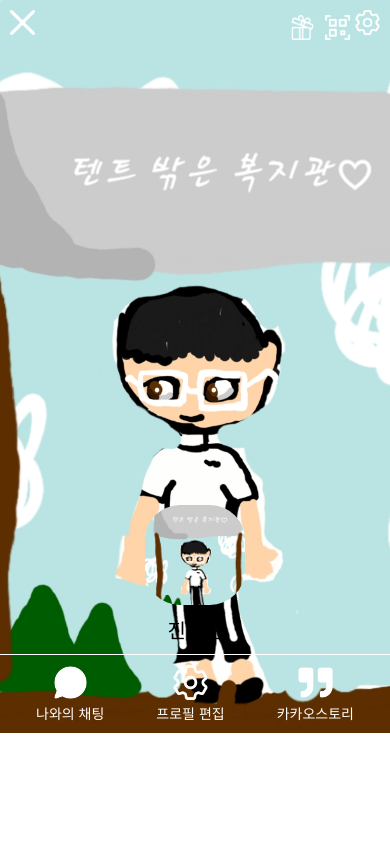
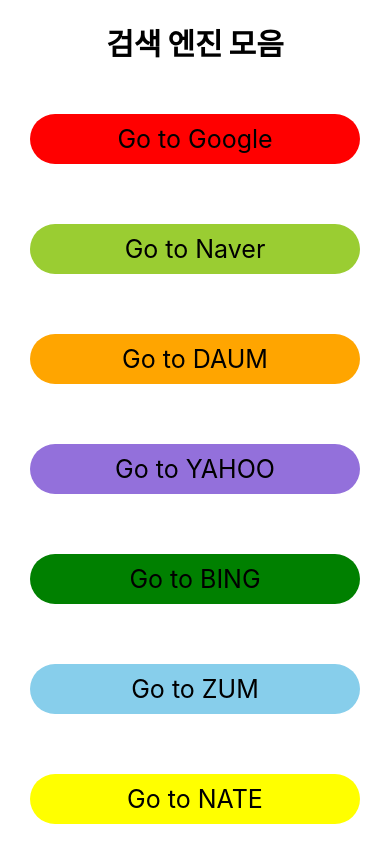
Before and after one commit to HyeongJun02/React-FreshStudy, a React Native app: screen / in a window 390 px wide. Built offline with nearby package versions, Linux system fonts and the light colour scheme.

Commit message:
W03project

```diff
--- a/App.js
+++ b/App.js
@@ -1,130 +1,117 @@
 import React from 'react';
 import {
-  View,
-  Image,
  SafeAreaView,
  Text,
+ ScrollView,
+ Linking,
+ TouchableOpacity,
+ View,
  StyleSheet,
-  TouchableOpacity,
-  Alert,
-  ImageBackground
 } from 'react-native';
 
+const DATA = {
+	"page": [
+		{
+			"name": "GOOGLE",
+			"url": "https://www.google.com/",
+			"mainColor": "red"
+		},
+		{
+			"name": "NAVER",
+			"url": "https://www.naver.com/",
+			"mainColor": "yellowgreen"
+		},
+		{
+			"name": "DAUM",
+			"url": "https://www.daum.net/",
+			"mainColor": "orange"
+		},
+		{
+			"name": "YAHOO",
+			"url": "https://www.yahoo.com/",
+			"mainColor": "mediumpurple"
+		},
+		{
+			"name": "BING",
+			"url": "https://www.bing.com/",
+			"mainColor": "green"
+		},
+		{
+			"name": "ZUM",
+			"url": "https://zum.com/",
+			"mainColor": "skyblue"
+		},
+		{
+			"name": "NATE",
+			"url": "https://www.nate.com/",
+			"mainColor": "yellow"
+		},
+	]
+}
 
-const createAlert=(name)=>{
-  Alert.alert(
-    name,
-    name + "버튼 입니다.",
-    [
-      {text: "확인", onPress:()=>console.log("확인 버튼을 눌렀습니다")},
-      {text: "취소",style: "cancel",onPress:()=> console.log("취소 버튼을 눌렀습니다")}
-    ]
+const TestText = ({children,color})=>{
+    return (
+        <View style={[styles.testContainer,{backgroundColor:`${color}`}]}>
+            <Text style={styles.TestText}>{children}</Text>
+        </View>
     )
 }
 
-const App = () =>{
+const App = () => {
   return (
-    <SafeAreaView style={styles.container}>
-      <ImageBackground source={require('./profile/DisisProfile.png')} resizeMode='cover' style={styles.imgbackground}>
-
-        <View style={styles.MainView}>
-          <TouchableOpacity onPress={()=> createAlert('취소')}>
-            <Image source={require('./profile/cancel.png')} style={styles.img}/>
+    <SafeAreaView style={{flex:1,justifyContent:'center',alignContent:'center'}}>
+        <ScrollView>
+            <Text style={styles.word}>검색 엔진 모음</Text>
+            <TouchableOpacity onPress={()=>Linking.openURL(DATA.page[0].url)}>
+                <TestText color={(DATA.page[0].mainColor)}>Go to Google</TestText>
             </TouchableOpacity>
-          <View style={{flexDirection:'row'}}>
-            <TouchableOpacity onPress={()=>createAlert('선물하기')}>
-              <Image source={require('./profile/gift.png')} style={styles.HeaderRightButton}/>
+            <TouchableOpacity onPress={()=>Linking.openURL(DATA.page[1].url)}>
+                <TestText color={(DATA.page[1].mainColor)}>Go to Naver</TestText>
             </TouchableOpacity>
-            <TouchableOpacity onPress={()=>createAlert('QR코드')}>
-              <Image source={require('./profile/QRcode.png')} style={styles.HeaderRightButton}/>
+            <TouchableOpacity onPress={()=>Linking.openURL(DATA.page[2].url)}>
+                <TestText color={(DATA.page[2].mainColor)}>Go to DAUM</TestText>
             </TouchableOpacity>
-            <TouchableOpacity onPress={()=>createAlert('설정')}>
-              <Image source={require('./profile/ediet.png')} style={styles.img}/>
+            <TouchableOpacity onPress={()=>Linking.openURL(DATA.page[3].url)}>
+                <TestText color={(DATA.page[3].mainColor)}>Go to YAHOO</TestText>
             </TouchableOpacity>
-          </View>
-        </View>
-
-        <View style={styles.contentView}>
-          <View style={{alignItems:"center",margin:10}}>
-            <TouchableOpacity onPress={()=>createAlert('프로필 사진')}>
-              <Image source={require('./profile/DisisProfile.png')} style={styles.ProfileImg}/>
+            <TouchableOpacity onPress={()=>Linking.openURL(DATA.page[4].url)}>
+                <TestText color={(DATA.page[4].mainColor)}>Go to BING</TestText>
             </TouchableOpacity>
-            <Text style={{fontSize: 20, marginTop:10}}>진예운</Text>
-          </View>
-        </View>
-        <View style={styles.Bottom}>
-          <TouchableOpacity onPress={() => createAlert('나와의 채팅')}>
-            <Image source={require('./profile/chat.png')} style={styles.bottomImg}/>
-            <Text style={styles.bottomText}>나와의 채팅</Text>
+            <TouchableOpacity onPress={()=>Linking.openURL(DATA.page[5].url)}>
+                <TestText color={(DATA.page[5].mainColor)}>Go to ZUM</TestText>
             </TouchableOpacity>
-          <TouchableOpacity onPress={() => createAlert('프로필 편집')}>
-            <Image source={require('./profile/ediet.png')} style={styles.bottomImg}/>
-            <Text style={styles.bottomText}>프로필 편집</Text>
+            <TouchableOpacity onPress={()=>Linking.openURL(DATA.page[6].url)}>
+                <TestText color={(DATA.page[6].mainColor)}>Go to NATE</TestText>
             </TouchableOpacity>
-          <TouchableOpacity onPress={() => createAlert('카카오스토리')}>
-            <Image source={require('./profile/kakaostory.png')} style={styles.bottomImg}/>
-            <Text style={styles.bottomText}>카카오스토리</Text>
-          </TouchableOpacity>
-        </View>
-      </ImageBackground>
+        </ScrollView>
     </SafeAreaView>
 
   )
 }
+
 const styles = StyleSheet.create({
+    word:{
+        flex:1,
+        fontSize:30,
+        margin:20,
+        color:'black',
+        fontWeight:'900',
+        textAlign:'center'
+    },
+    testContainer:{
+        borderRadius:30,
+        margin:30,
+        justifyContent:'center',
+        alignItems:'center'
+    },
+    TestText:{
+        fontSize:25,
+        marginVertical:10,
+        marginHorizontal:20,
+        color:'black'
+    },
 
+}
+)
 
-
-  img:{
-    height: 25,
-    width: 25,
-    justifyContent:'center',
-    resizeMode:'contain'
-  },
-  imgbackground:{
-    width:'100%',
-    height:'100%',
-    resizeMode:"cover",
-    backgroundColor:'skyblue'
-  },
-  MainView:{
-    flexDirection:'row',
-    justifyContent:'space-between',
-    padding: 10
-  },
-  HeaderRightButton : {
-    margin : 5,
-    height : 25,
-    width : 25,
-    resizeMode: 'contain'
-  },
-  ProfileImg:{
-    height:100,
-    width: 100,
-    borderRadius : 35
-  },
-  contentView : {
-    height : 600,
-    flexDirection : 'column-reverse',
-    alignItems : 'center',
-    borderBottomColor : 'white',
-    borderBottomWidth : 1
-  },
-  Bottom : {
-    flex : 1,
-    padding : 10,
-    justifyContent : 'space-around',
-    flexDirection : 'row'
-  },
-  bottomImg : {
-    width : 35,
-    height : 35,
-    alignSelf : 'center',
-  },
-  bottomText : {
-    marginTop : 3,
-    color : 'white'
-  }
-}
-);
 export default App;
```
Also changed, not shown: 1 other file (tests, documents, lock files or other folders). Lines whose indentation alone changed are shown as unchanged.
